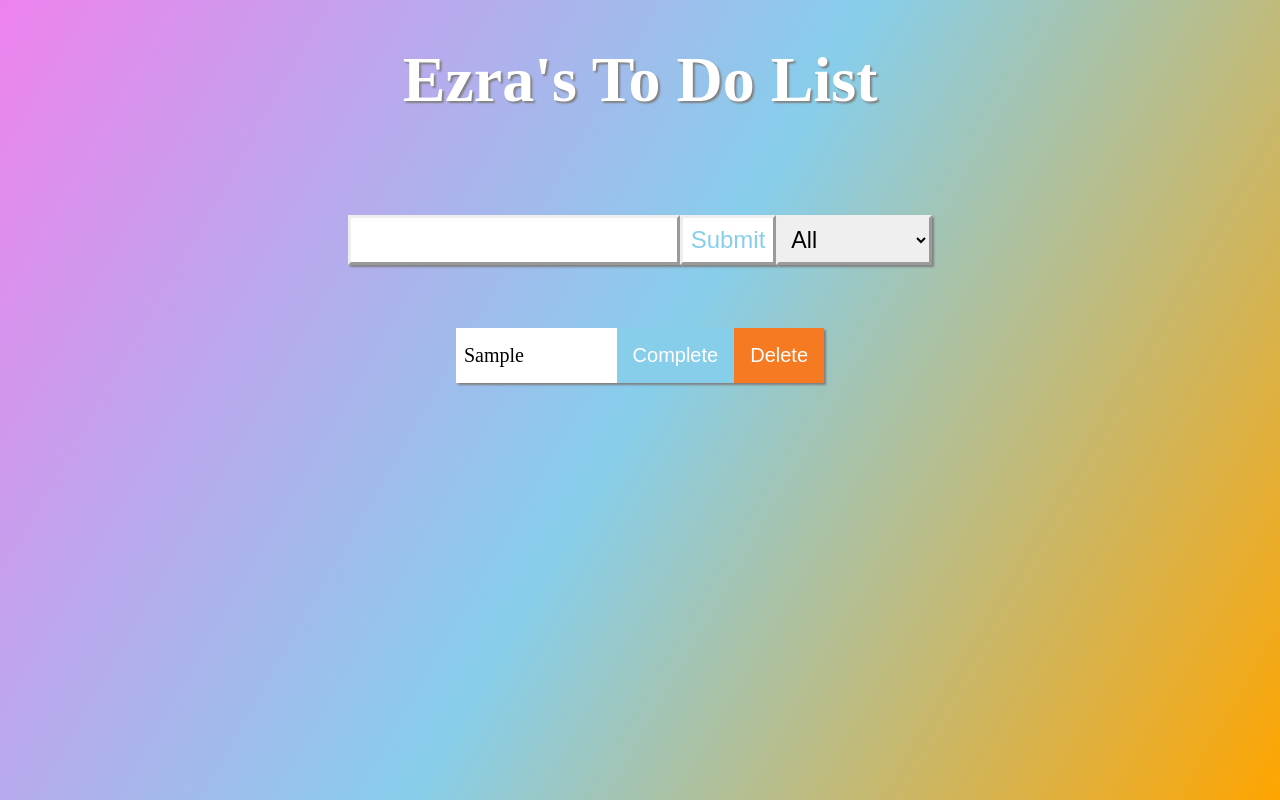
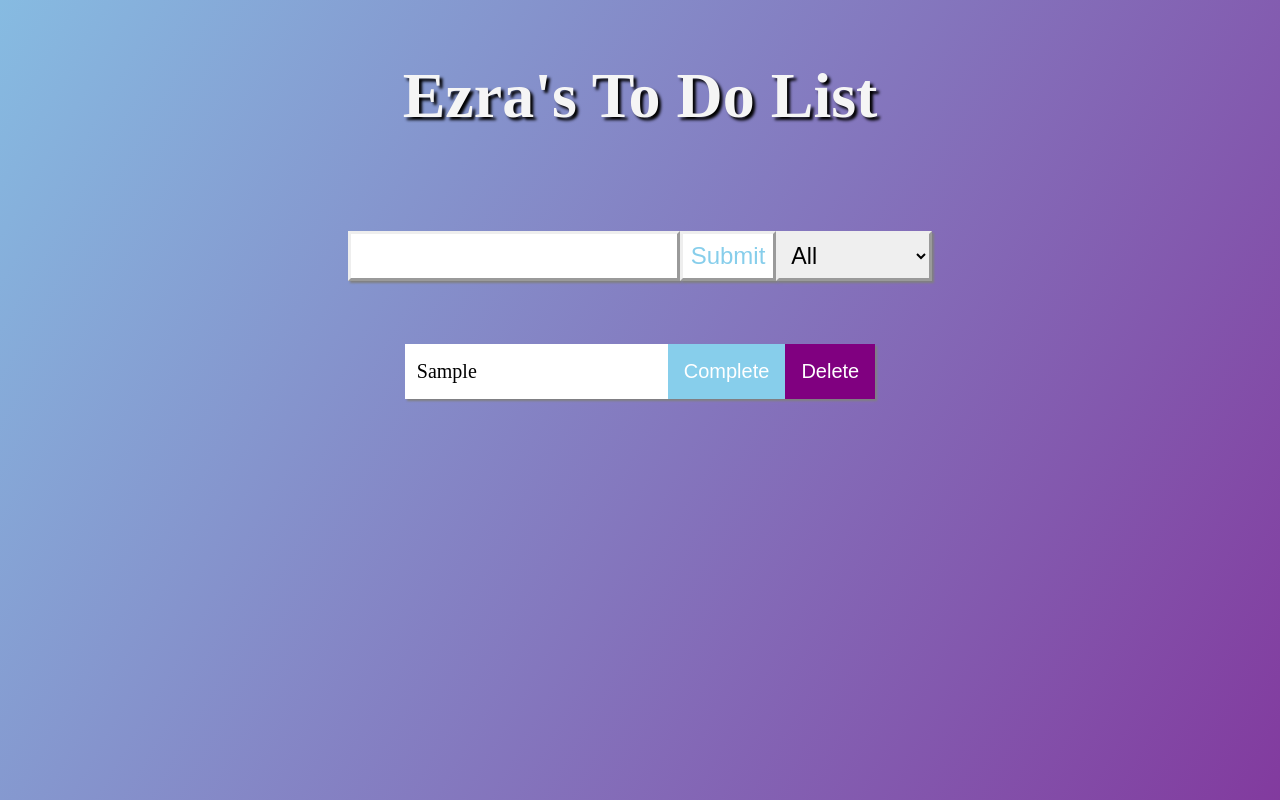
Before and after one commit to kmaustin32/to-do-list, a React (Vite) app: page / in a window 1280 px wide. Both pictures are taken after typing "Sample" into the empty fields and a click on the button "Submit". Built offline with nearby package versions, Linux system fonts and the light colour scheme.

Commit message:
animated background

```diff
--- a/src/components/ListItem.js
+++ b/src/components/ListItem.js
@@ -1,4 +1,5 @@
-import React from 'react';
+import React, {useState} from 'react';
+import ToDoList from './ToDoList';
 
 const ListItem = ({text, key, list, setList, item}) => {
 
--- a/src/style.scss
+++ b/src/style.scss
@@ -5,14 +5,30 @@
 }
 
 .app {
-    background-image: linear-gradient(120deg, violet, skyblue, orange);
+    background-image: linear-gradient(120deg, violet, skyblue, purple);
+    background-size: 400%;
+    animation: bg-animation 15s infinite;
     min-height: 100vh;
 }
 
+@keyframes bg-animation {
+    0% {
+        background-position: left;
+    }
+    50% {
+        background-position: right;
+    }
+    100% {
+        background-position: left;
+    }
+}
+
 .header {
-    color: white;
+    margin: 0rem 20rem;
     font-size: 2rem;
-    text-shadow: 2px 2px 2px gray;
+    text-shadow: 3px 3px 3px black;
+    color: whitesmoke;
+    padding-top: 1rem;
 }
 
 .form {
@@ -52,7 +68,7 @@
 }
 
 .to-do-list {
-    min-width: 30%;
+    min-width: 38%;
     list-style: none;
 }
 
@@ -64,7 +80,7 @@
     display: flex;
     justify-content: space-between;
     align-items: center;
-    padding-left: .5rem;
+    padding-left: .75rem;
     box-shadow: 2px 2px 2px gray;
     li {
         flex: 1;
@@ -87,7 +103,7 @@
 }
 
 .delete {
-    background: rgb(246, 122, 33);
+    background: purple;
     color: white;
     border: none;
     padding: 1rem;
@@ -104,3 +120,8 @@
 .doneItem {
     text-decoration: line-through;
 }
+
+.fall {
+    transform: translateY(8rem) rotateZ(25deg);
+    opacity: 0;
+}
```
